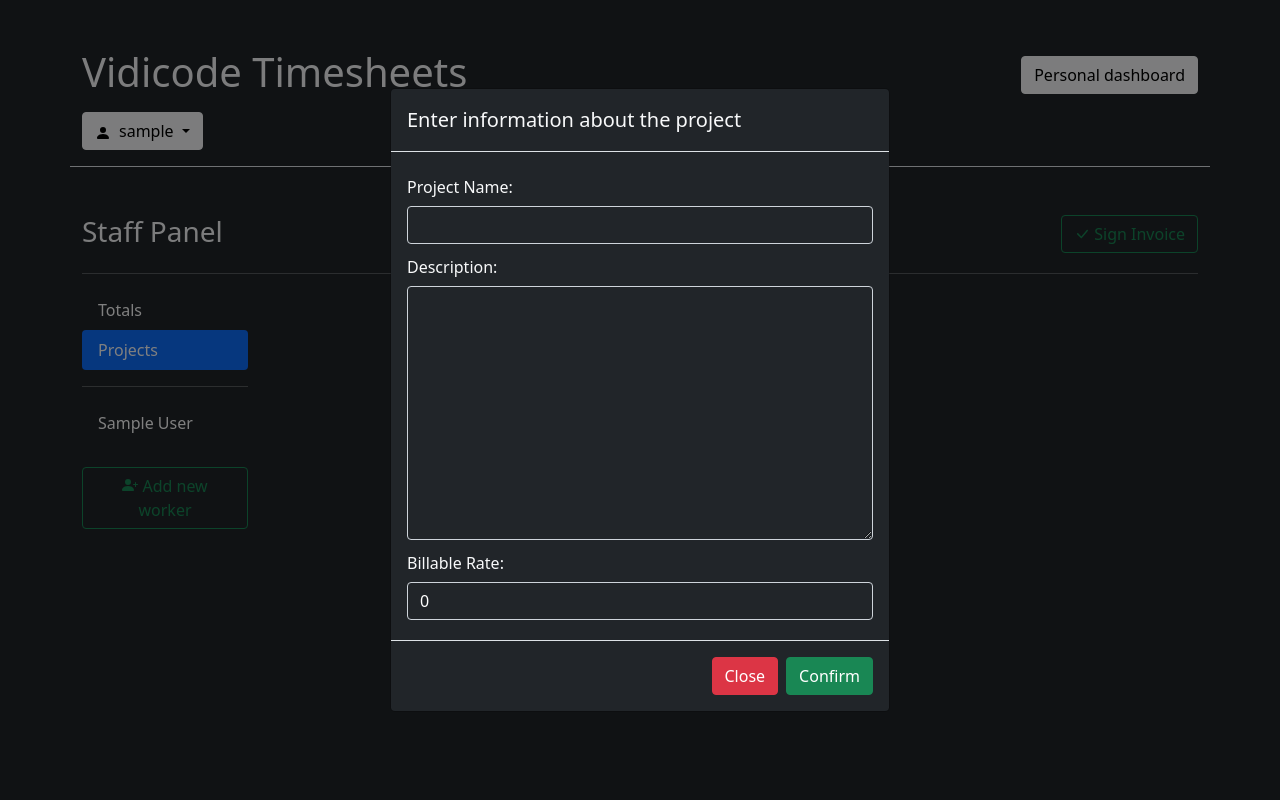
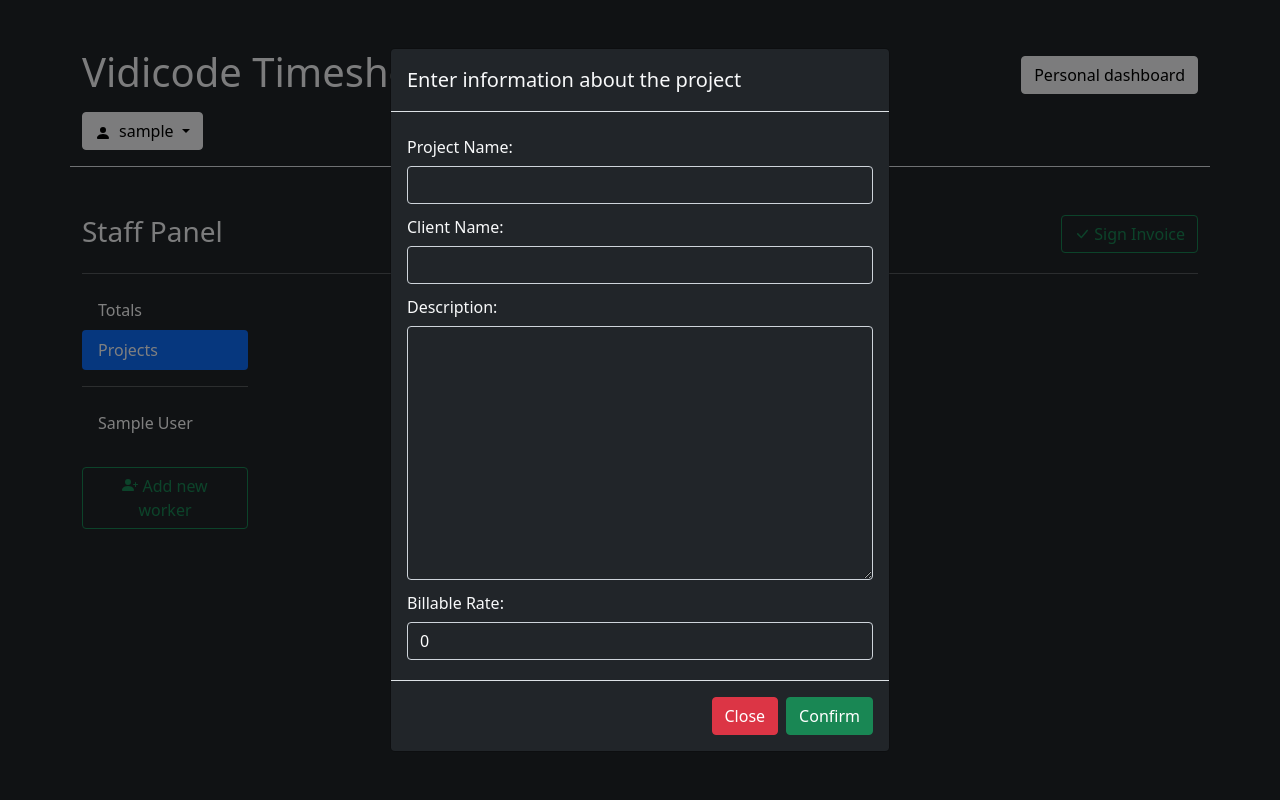
Before and after one commit to k0oda/timesheets-2, a Django app: page /dashboard/staff/projects/ in a window 1280 px wide, after a click on "Add new project". Run offline with Django 3.2, Linux system fonts and the light colour scheme; the visitor is signed in with stand-in values (Sample User, id 1); data comes from the database, SQL or seed files in the repository; data that the repository does not hold is empty.

Commit message:
add edit of project client_name on templates and vieews

```diff
--- a/wwwdj/templates/pages/staff/projects.html
+++ b/wwwdj/templates/pages/staff/projects.html
@@ -21,8 +21,12 @@
             <input type="text" name="name" id="name" class="form-control bg-dark text-white" required>
           </div>
           <div class="mb-1">
+            <label for="client_name" class="col-form-label">Client Name:</label>
+            <input type="text" name="client_name" id="client_name" class="form-control bg-dark text-white">
+          </div>
+          <div class="mb-1">
             <label for="description" class="col-form-label">Description:</label>
-            <textarea name="description" class="form-control bg-dark text-white" id="description" cols="30" rows="10" required></textarea>
+            <textarea name="description" class="form-control bg-dark text-white" id="description" cols="30" rows="10"></textarea>
           </div>
           <div class="mb-1">
             <label for="billable_rate" class="col-form-label">Billable Rate:</label>
@@ -77,8 +81,12 @@
             <input type="text" name="name" id="name_{{ project.pk }}" value="{{ project.name }}" class="form-control bg-dark text-white" required>
           </div>
           <div class="mb-1">
+            <label for="client_name_{{ project.pk }}" class="col-form-label">Client Name:</label>
+            <input type="text" name="client_name" id="client_name_{{ project.pk }}" value="{{ project.client_name }}" class="form-control bg-dark text-white">
+          </div>
+          <div class="mb-1">
             <label for="description_{{ project.pk }}" class="col-form-label">Description:</label>
-            <textarea name="description" class="form-control bg-dark text-white" id="description_{{ project.pk }}" cols="30" rows="10" required>{{ project.description }}</textarea>
+            <textarea name="description" class="form-control bg-dark text-white" id="description_{{ project.pk }}" cols="30" rows="10">{{ project.description }}</textarea>
           </div>
           <div class="mb-1">
             <label for="billable_rate_{{ project.pk }}" class="col-form-label">Billable Rate:</label>
--- a/wwwdj/views.py
+++ b/wwwdj/views.py
@@ -370,6 +370,7 @@ def add_project(request, session_number=None):
         if request.method == "POST":
             project = models.Project.objects.create(
                 name = request.POST.get("name"),
+                client_name = request.POST.get("client_name"),
                 description = request.POST.get("description"),
                 billable_rate = request.POST.get("billable_rate"),
             )
@@ -386,6 +387,7 @@ def edit_project(request, project_number, session_number=None):
         if request.method == "POST":
             project = models.Project.objects.get(pk=project_number)
             project.name = request.POST.get("name")
+            project.client_name = request.POST.get("client_name")
             project.description = request.POST.get("description")
             project.billable_rate = request.POST.get("billable_rate")
             project.save()
```
